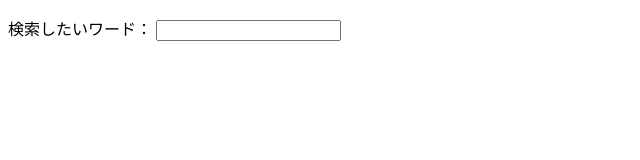
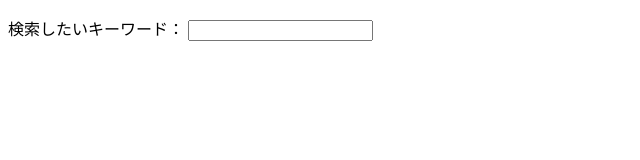
Before and after one commit to corazonnn/Search_on_Qiita, a plain HTML site: page vue_realtime_search/index.html in a window 1280 px wide. Shown: the full height of the page, 0-640 px from the left. Drawn offline with nearby package versions, Linux system fonts and the light colour scheme.

Commit message:
second commit

```diff
--- a/vue_realtime_search/index.html
+++ b/vue_realtime_search/index.html
@@ -9,7 +9,7 @@
 <body>
   <div id="app">
     <p>
-      検索したいワード：
+      検索したいキーワード：
       <input type="text" v-model="keyword"><!--検索欄-->
     </p>
     <p>
```
